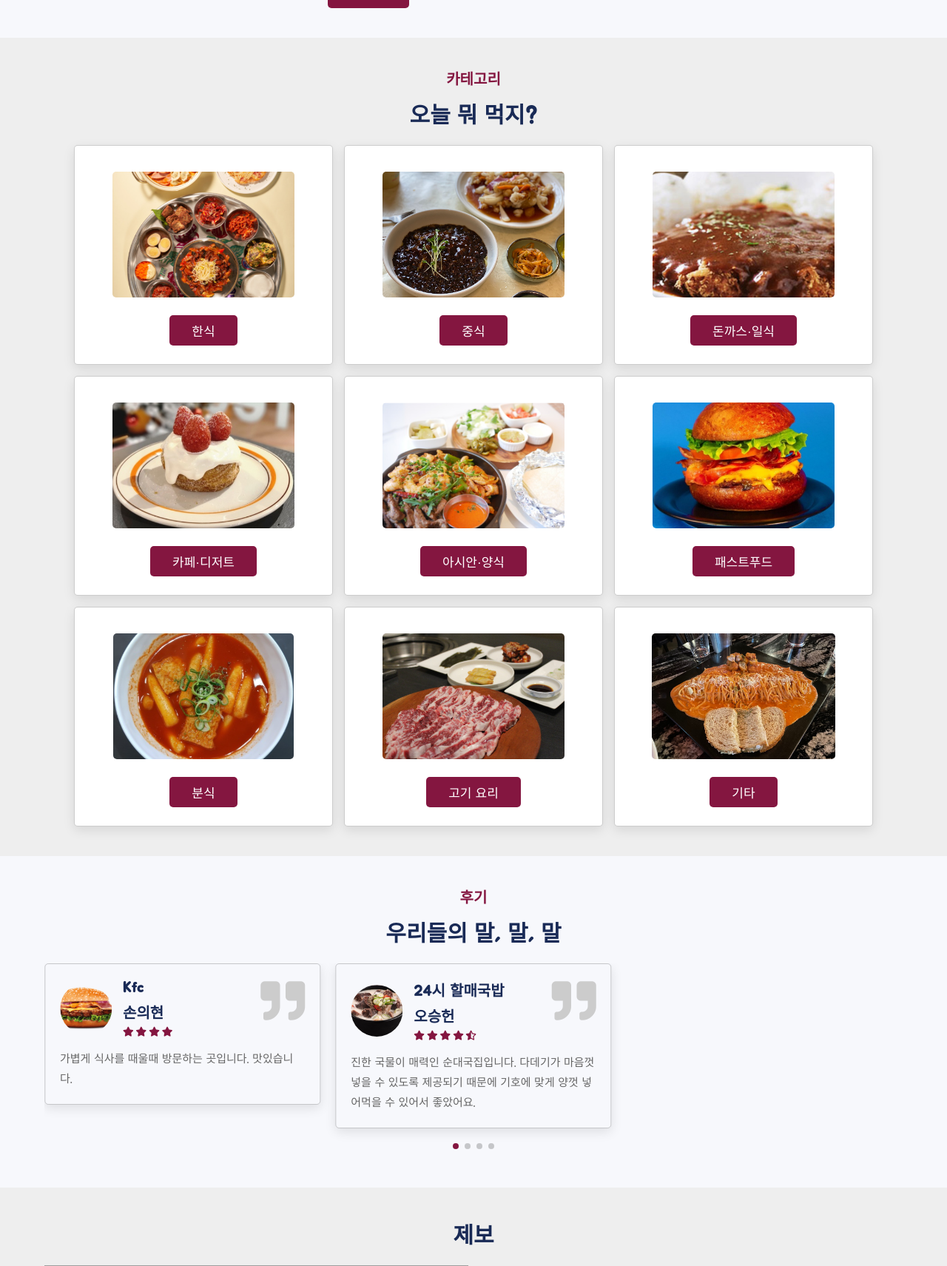
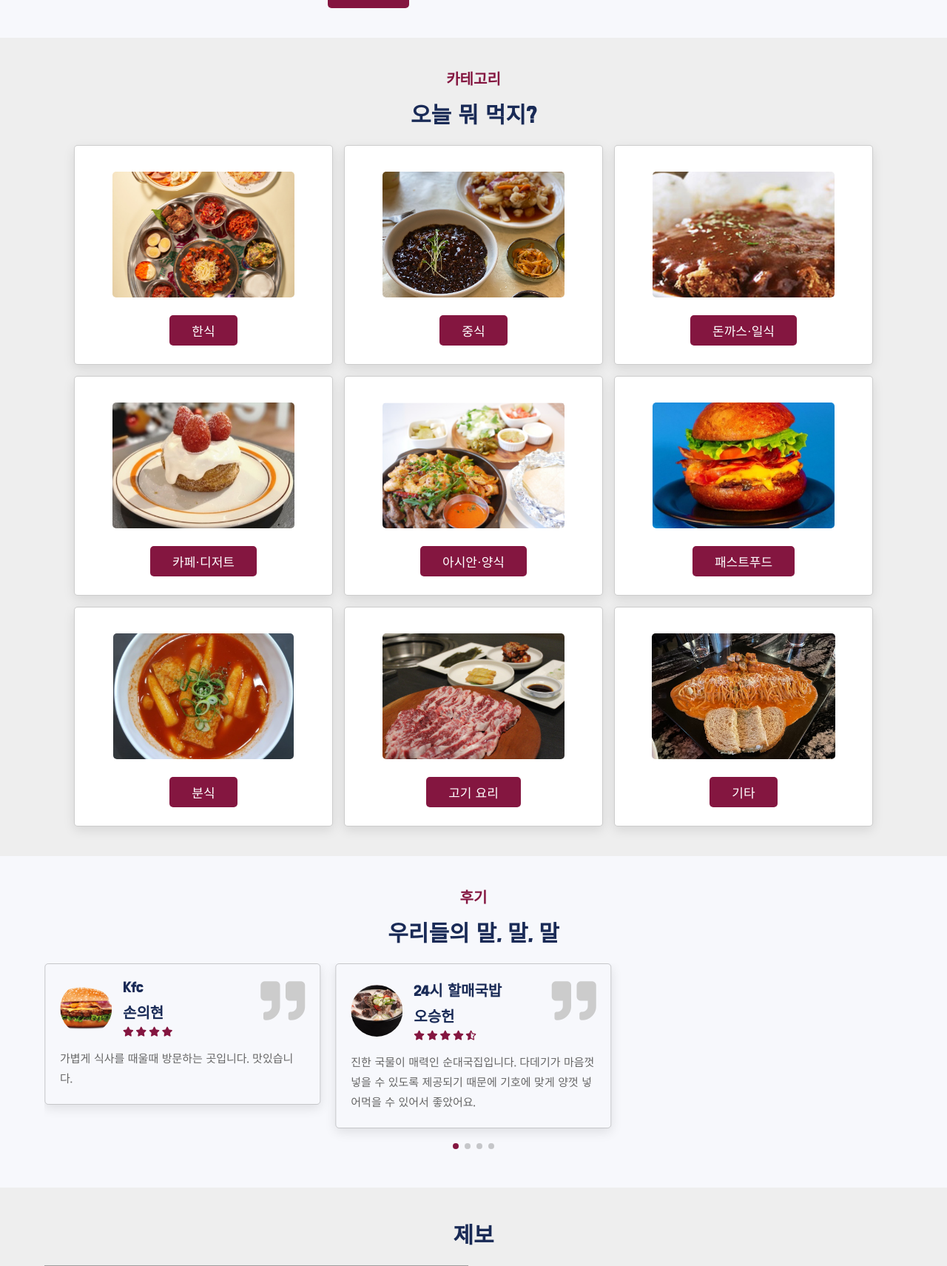
Before and after one commit to gimmetype/Opensource-Project-Basic, a Django app: page / in a window 1280 px wide. Shown: the part 512-2223 px from the top of the page at 74% size. Run offline with Django 4.2, Linux system fonts and the light colour scheme; grey boxes are pictures that could not be loaded.

Commit message:
change font - style.css, roulette.js

```diff
--- a/food/static/js/roulette.js
+++ b/food/static/js/roulette.js
@@ -1,4 +1,6 @@
 // @import url('https://fonts.googleapis.com/css2?family=Jua&display=swap');
+// @import url('https://fonts.googleapis.com/css2?family=Do+Hyeon&display=swap');
+
 
 const $c = document.querySelector("canvas");
 const ctx = $c.getContext(`2d`);
@@ -24,7 +26,7 @@
     }
 
     ctx.fillStyle = "#394867";
-    ctx.font = "18px Jua";
+    ctx.font = "18px Do Hyeon";
     ctx.textAlign = "center";
 
     for (let i = 0; i < product.length; i++) {
--- a/food/static/style.css
+++ b/food/static/style.css
@@ -1,5 +1,6 @@
 @import url('https://fonts.googleapis.com/css2?family=Nunito:wght@200;300;400;600;700&display=swap');
 @import url('https://fonts.googleapis.com/css2?family=Jua&display=swap');
+@import url('https://fonts.googleapis.com/css2?family=Do+Hyeon&display=swap');
 
 
 :root{
@@ -610,9 +611,9 @@
     opacity:0;
 }
 
-@import url("https://cdn.jsdelivr.net/gh/orioncactus/pretendard/dist/web/static/pretendard.css");
+@import url('https://fonts.googleapis.com/css2?family=Do+Hyeon&display=swap');
 * {
-    font-family: 'Jua', sans-serif;
+    font-family: 'Do hyeon';
 }
 
 body {
@@ -629,7 +630,7 @@
   margin-top: 1rem;
   padding: .8rem 1.8rem;
   border: none;
-  font-family: 'Jua', sans-serif;
+  font-family: 'Do hyeon', sans-serif;
   font-size: 1.5rem;
   font-weight: bold;
   border-radius: 5px;
```
